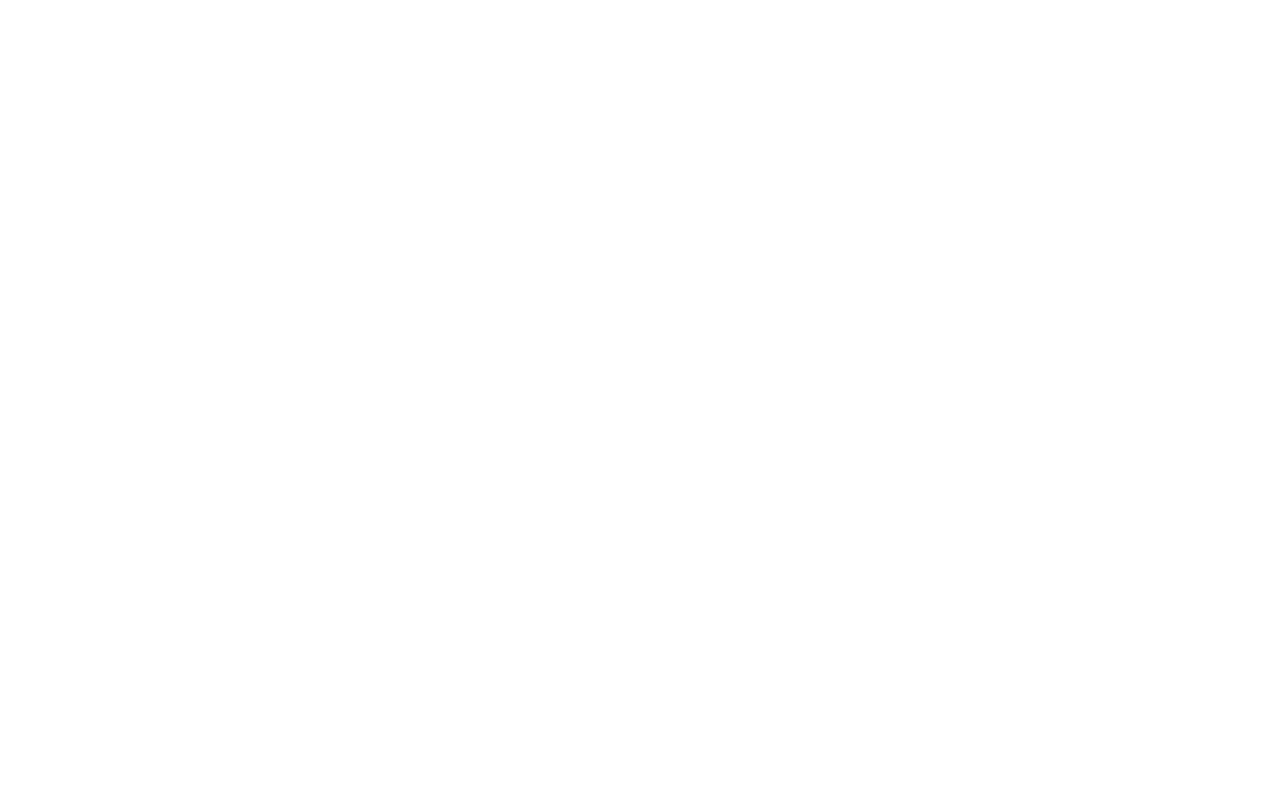
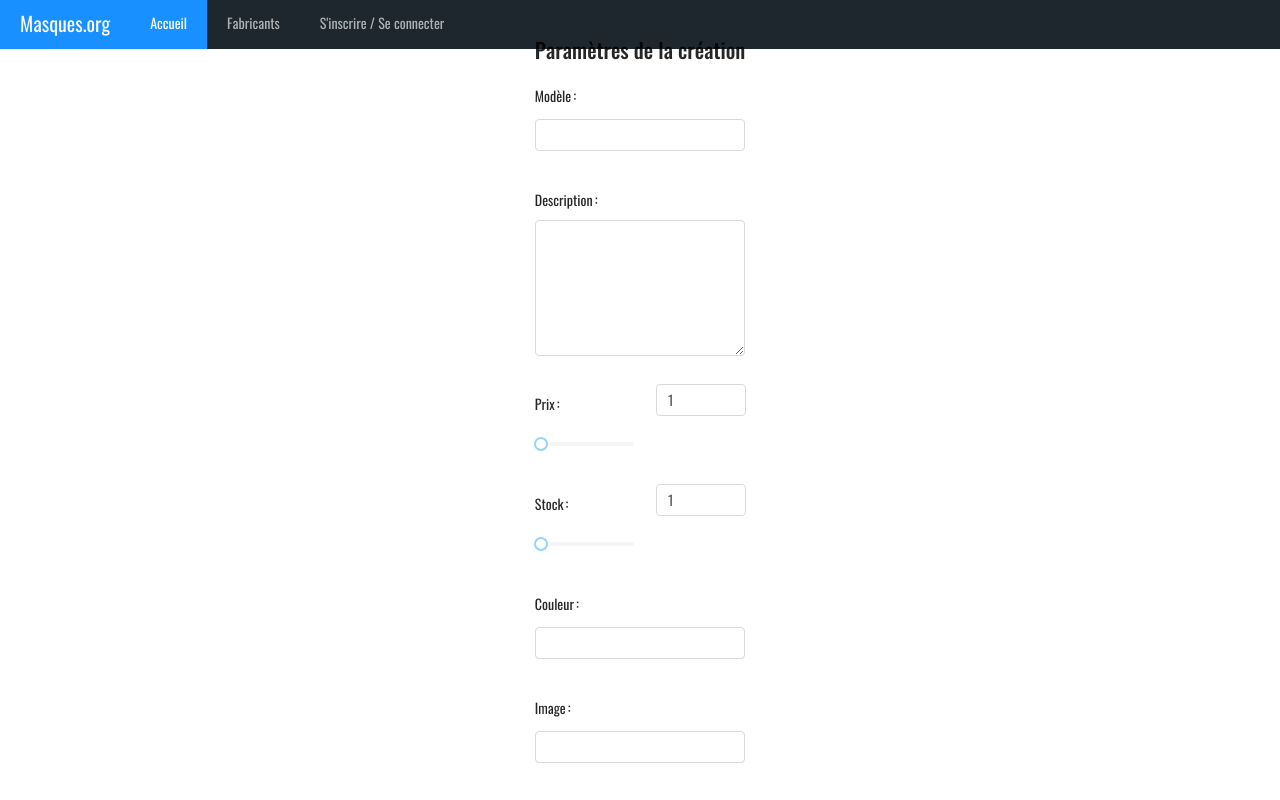
Before and after one commit to Skillpadre/Masques.org, a React (Create React App) app in the folder front/: page /mask in a window 1280 px wide. Shown: the top 800 px of the page. Built offline with nearby package versions, Linux system fonts and the light colour scheme.

Commit message:
ajout nouvel article

```diff
--- a/front/src/App.css
+++ b/front/src/App.css
@@ -83,6 +83,12 @@
 }
 
 #profil-box{
+  width: 100%;
+  height: auto;
+  margin:15px;
+}
+
+#params-crea{
   width: auto;
   height: auto;
   margin:15px;
@@ -130,6 +136,17 @@
   background-size: cover;
   }
 
+  .Mask-page{
+    display: flex;
+    flex-direction: column;
+    align-items: center;
+    justify-content: center;
+    height:100vh;
+    background-position: center;
+    background-repeat: no-repeat;
+    background-size: cover;
+    }
+
 #retrait{
   display: flex;
   flex-direction: column;
--- a/front/src/App.js
+++ b/front/src/App.js
@@ -10,6 +10,7 @@
 import ScreenBasket from './screens/ScreenBasket';
 import ScreenFabricant from './screens/ScreenFabricant';
 import ScreenProfil from './screens/ScreenProfil';
+import ScreenMask from './screens/ScreenMask';
 
 import userToken from './reducer/user';
 import { Provider } from 'react-redux';
@@ -30,6 +31,7 @@
           <Route component={ScreenBasket} path="/basket"/>
           <Route component={ScreenFabricant} path="/fabricant"/>
           <Route component={ScreenProfil} path="/profil"/>
+          <Route component={ScreenMask} path="/mask"/>
         </Switch>
       </Router>
     </Provider>
--- a/front/src/screens/ScreenFabricant.js
+++ b/front/src/screens/ScreenFabricant.js
@@ -19,28 +19,30 @@
 
         <Nav/>
 
-        <Content style={{ padding: '0 50px', display: 'flex',flexDirection: 'column', alignItems: 'center'}} >
+
 
             {/* ----------------CONTENU---------------- */}
 
-            <Row style={{display: 'flex', flexDirection: 'row', marginTop: 25}}>
+            <Row style={{display: 'flex', justify: 'start', marginTop: 25}}>
             {/* Profil fabricant */}
-
+            <Col offset={1} md={{span : 2}} sm={{span : 4}}>
                 <Avatar size={64} icon={<UserOutlined />} />
+            </Col>
+            <Col md={{span : 10}} sm={{span : 16}}>
                 <div style={{marginLeft: 20, color: '#1E272E'}}>
 
                     <h3 style={{fontWeight: 700, fontSize: 25}}>Shawn Williamson</h3>
                     <p style={{width : 400}}>Dolor eu nostrud magna ut dolore ad non mollit occaecat. Adipisicing ullamco et tempor nostrud. Occaecat occaecat non magna consectetur quis adipisicing sunt culpa.</p>
 
                 </div>
-
+                </Col>
             </Row>
             {/* images +  choix masques */}
-            <Row style={{marginTop: 30}}>
+            <Row style={{marginTop: 30, display : 'flex', justify:'space-around'}}>
 
 
-                <Col md={{span : 12}} sm={{span : 24}}>
-                    <Card style={{ width: 300}}
+                <Col md={{span : 12}} sm={{span : 24}} style={{justify:'center'}}>
+                    <Card style={{width:'auto'}}
                         hoverable
                         cover={<img alt="example" src='../assets/typeMasque1.jpg' />}
                     >
@@ -91,7 +93,7 @@
                 </Col>
 
             </Row>
-        </Content>
+
         <Footer style={{ textAlign: 'center', marginTop: 30}}>© 2020 Masques.org. Tous droits réservés.</Footer>
     </Layout>
 
--- a/front/src/screens/ScreenMap.js
+++ b/front/src/screens/ScreenMap.js
@@ -1,4 +1,4 @@
-import React, {useState} from 'react';
+import React, { useState } from 'react';
 import '../App.css';
 import { Row, Col, Card, Button } from 'antd';
 import GoogleMapReact from 'google-map-react';
@@ -8,7 +8,7 @@
 
 function ScreenMap() {
 
-const [center, setCenter] = useState({lat: 11.0168, lng: 76.9558 });
+  const [center, setCenter] = useState({ lat: 11.0168, lng: 76.9558 });
   const [zoom, setZoom] = useState(11);
 
   return (
@@ -18,7 +18,7 @@
       <Nav />
 
       <div className="Map" >
-      <Button style={{backgroundColor : '#E23D70', borderRadius: 5, boxShadow: '0px 3px 3px 0px black'}}>Chercher les fabricants autour de moi</Button>
+        <Button style={{ backgroundColor: '#E23D70', borderRadius: 5, boxShadow: '0px 3px 3px 0px black' }}>Chercher les fabricants autour de moi</Button>
         <div style={{ height: '50vh', width: '50%' }}>
           <GoogleMapReact
             bootstrapURLKeys={{ key: 'AIzaSyA6lFML5Gv6tvWgNl0X7kXn6X1uMQyzX8o' }}
--- /dev/null
+++ b/front/src/screens/ScreenMask.js
@@ -0,0 +1,180 @@
+import React, { useState } from 'react';
+import '../App.css';
+import { Row, Form, Input, Button, Checkbox, Col, Slider, InputNumber } from 'antd';
+import 'antd/dist/antd.css';
+import { Redirect, Link } from 'react-router-dom';
+import Nav from './Nav'
+
+
+function ScreenMasks() {
+
+    const [modèle, setModèle] = useState('')
+    const [description, setDescription] = useState('')
+    const [inputPrice, setInputPrice] = useState(1)
+    const [inputStock, setInputStock] = useState(1)
+    const [couleur, setCouleur] = useState('')
+    const [image, setImage] = useState('')
+    const [qualité, setQualité] = useState('')
+
+    const { TextArea } = Input
+
+    const tailLayout = {
+        wrapperCol: {
+            offset: 8,
+            span: 16,
+        },
+    };
+    // Cale le prix sur la position du Slider
+    let onChangePrice = (value) => {
+        setInputPrice(value)
+    };
+
+
+    // Cale le stock sur la position du slider
+    let onChangeStock = (value) => {
+        setInputStock(value)
+    };
+
+    console.log(inputStock)
+    // au click sur "Valider la création"
+    let handleNewOrder = async () => {
+        let data = await fetch('/articles', {
+            method: 'POST',
+            headers: { 'Content-Type': 'application/x-www-form-urlencoded' },
+            body: `modèle=${modèle}&description=${description}&price=${inputPrice}&stock=${inputStock}&couleur=${couleur}&image=${image}&qualité=${qualité}`
+        });
+        let response = await data.json();
+
+    }
+
+    // Fonction pour clear les fields après validation - Work in progress
+
+    // let clearFields = () => {
+    //     setModèle('');
+    //         setDescription('');
+    //         setInputPrice(1);
+    //         setInputStock(1);
+    //         setCouleur('');
+    //         setImage('');
+    //         setQualité('')
+    // }
+
+    return (
+        <div>
+            <Nav />
+
+
+
+            <div className="Mask-page" >
+
+                <Row><h1>Création de masques</h1></Row>
+
+
+                <Row>
+                    <div id="params-crea">
+
+                        <h2>Paramètres de la création</h2>
+
+                        <Form id="form-articles" style={{ size: 'large' }}>
+                            <Form.Item
+                                label="Modèle"
+                                name="modèle"
+                            >
+                                <Input onChange={e => setModèle(e.target.value)} value={modèle} />
+                            </Form.Item>
+
+                            <Form.Item
+                                label="Description"
+                                name="description"
+                            >
+                                <TextArea rows={6} onChange={e => setDescription(e.target.value)} value={description} />
+                            </Form.Item>
+
+                            <Row>
+
+                                <Col span={12}>
+                                    <Form.Item
+                                        label="Prix"
+                                        name="value"
+                                    >
+                                        <Slider
+                                            min={1}
+                                            max={2000}
+                                            onChange={onChangePrice}
+                                            value={typeof inputPrice === 'number' ? inputPrice : 0}
+                                        />
+                                    </Form.Item>
+                                </Col>
+                                <Col span={4}>
+                                    <InputNumber
+                                        min={1}
+                                        max={2000}
+                                        style={{ margin: '0 16px' }}
+                                        value={inputPrice}
+                                    />
+                                </Col>
+                            </Row>
+
+                            <Row>
+                                <Col span={12}>
+                                    <Form.Item
+                                        label="Stock"
+                                        name="stock"
+                                    >
+
+                                        <Slider
+                                            min={1}
+                                            max={2000}
+                                            onChange={onChangeStock}
+                                            value={typeof inputStock === 'number' ? inputStock : 0}
+                                        />
+
+                                    </Form.Item>
+                                </Col>
+                                <Col span={4}>
+                                    <InputNumber
+                                        min={1}
+                                        max={2000}
+                                        style={{ margin: '0 16px' }}
+                                        value={inputStock}
+                                    />
+                                </Col>
+                            </Row>
+
+                            <Form.Item
+                                label="Couleur"
+                                name="couleur"
+                            >
+                                <Input onChange={e => setCouleur(e.target.value)} value={couleur} />
+                            </Form.Item>
+
+                            <Form.Item
+                                label="Image"
+                                name="Image"
+                            >
+                                <Input onChange={e => setImage(e.target.value)} value={image} />
+                            </Form.Item>
+
+                            <Form.Item
+                                label="Qualité"
+                                name="Qualité"
+                            >
+                                <Input onChange={e => setQualité(e.target.value)} value={qualité} />
+                            </Form.Item>
+
+                        </Form>
+                    </div>
+                </Row>
+
+                <Row><Form.Item {...tailLayout}>
+                    <Button type="primary" htmlType="submit" onClick={() => handleNewOrder()}>
+                        Valider la création
+        </Button>
+                </Form.Item></Row>
+            </div>
+
+        </div>
+    )
+}
+
+export default ScreenMasks
```
Also changed, not shown: 1 other file (tests, documents, lock files or other folders). Lines whose indentation alone changed are shown as unchanged.
